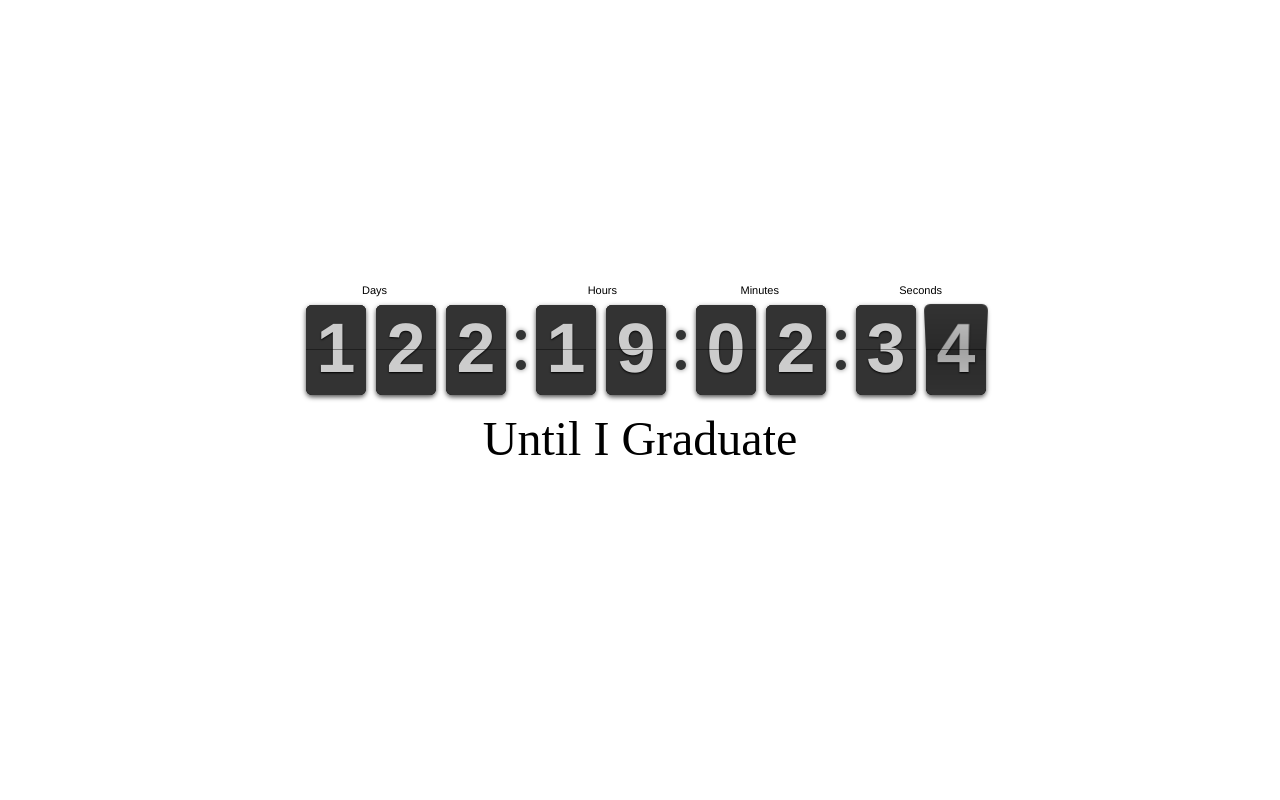
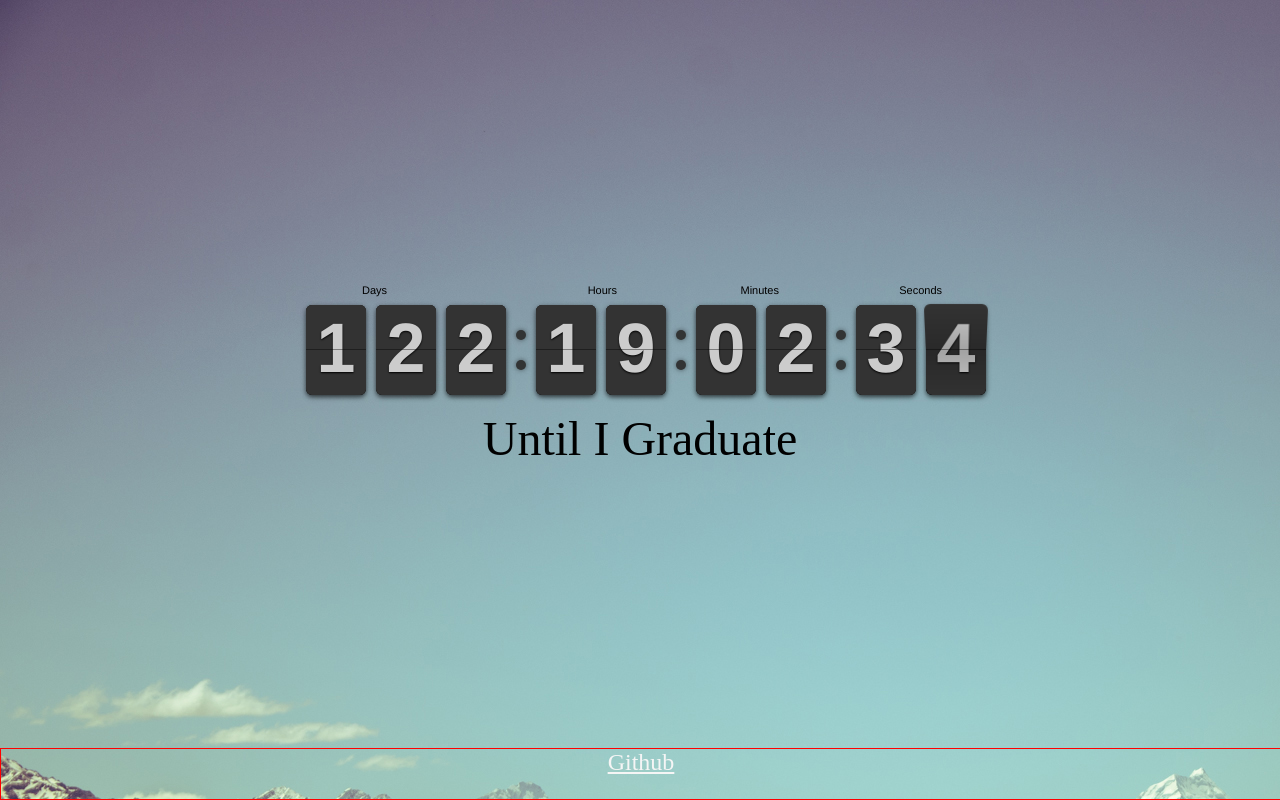
Before and after one commit to ImpulseChimp/UntiliGraduate, a plain HTML site: page index.html in a window 1280 px wide. Drawn offline with Linux system fonts and the light colour scheme.

Commit message:
Added a basic footer without styling

```diff
--- a/css/index.css
+++ b/css/index.css
@@ -1,3 +1,7 @@
+body {
+	background-image: url('../assets/index_background.jpg');
+}
+
 #clock-container {
 	display: block;
 	margin: 0 auto;
@@ -12,3 +16,18 @@
 #text-container span {
 	font-size: 48px;
 }
+
+#content-footer {
+	width: 100%;
+	height: 50px;
+	border: solid 1px red;
+	display: block;
+	position: fixed;
+	bottom: 0;
+	left: 0;
+}
+
+#github-link {
+	font-size: 24px;
+	color: whitesmoke;
+}
--- a/index.html
+++ b/index.html
@@ -20,6 +20,10 @@
 				</center>
 			</div>
 		</div>
+
+		<div id="content-footer">
+			<center><a id="github-link" href="https://github.com/ImpulseChimp/UntiliGraduateCountdown" target="_blank">Github</a></center>
+		</div>
 	</body>
 
 	<footer>
```
Also changed, not shown: assets/index_background.jpg (added).
